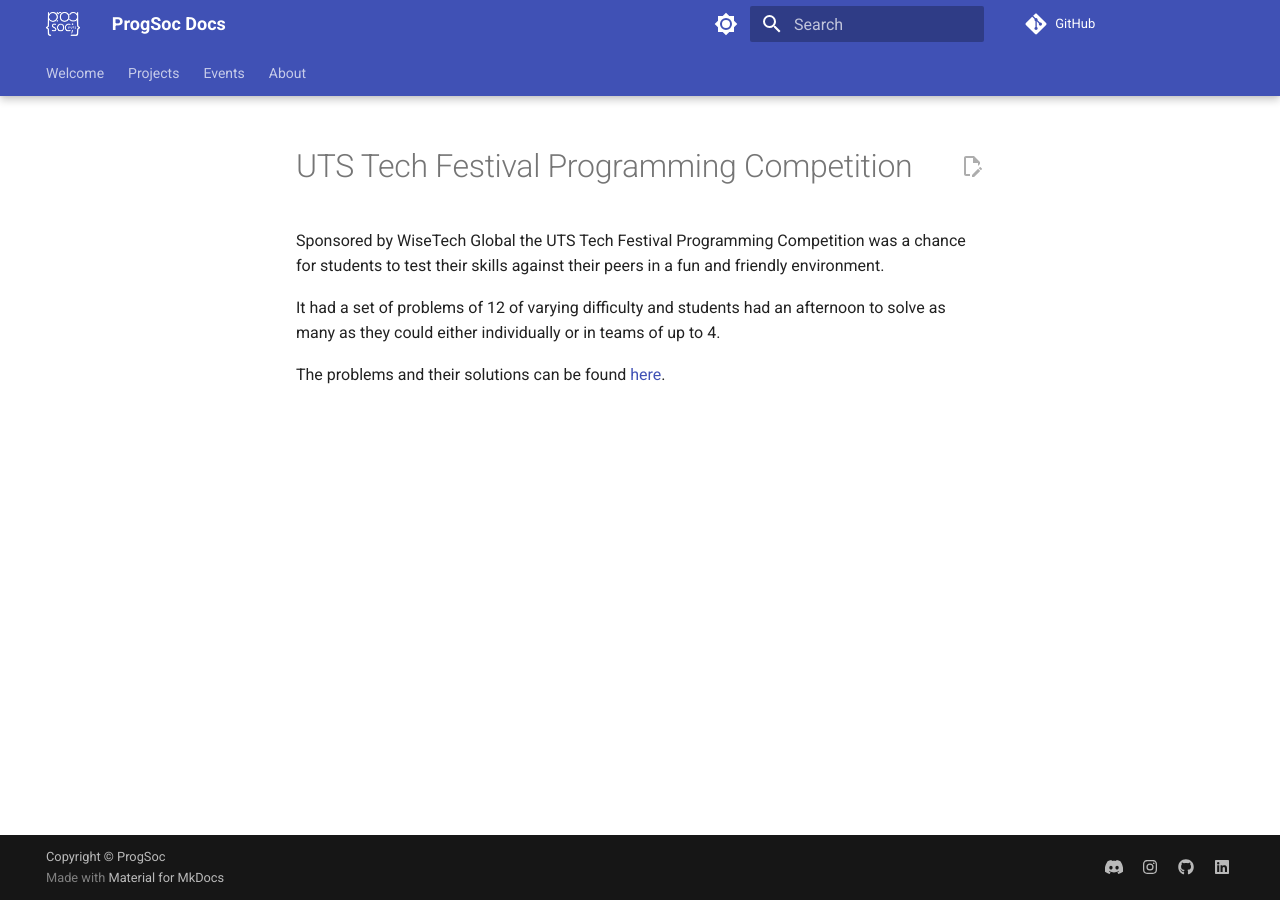
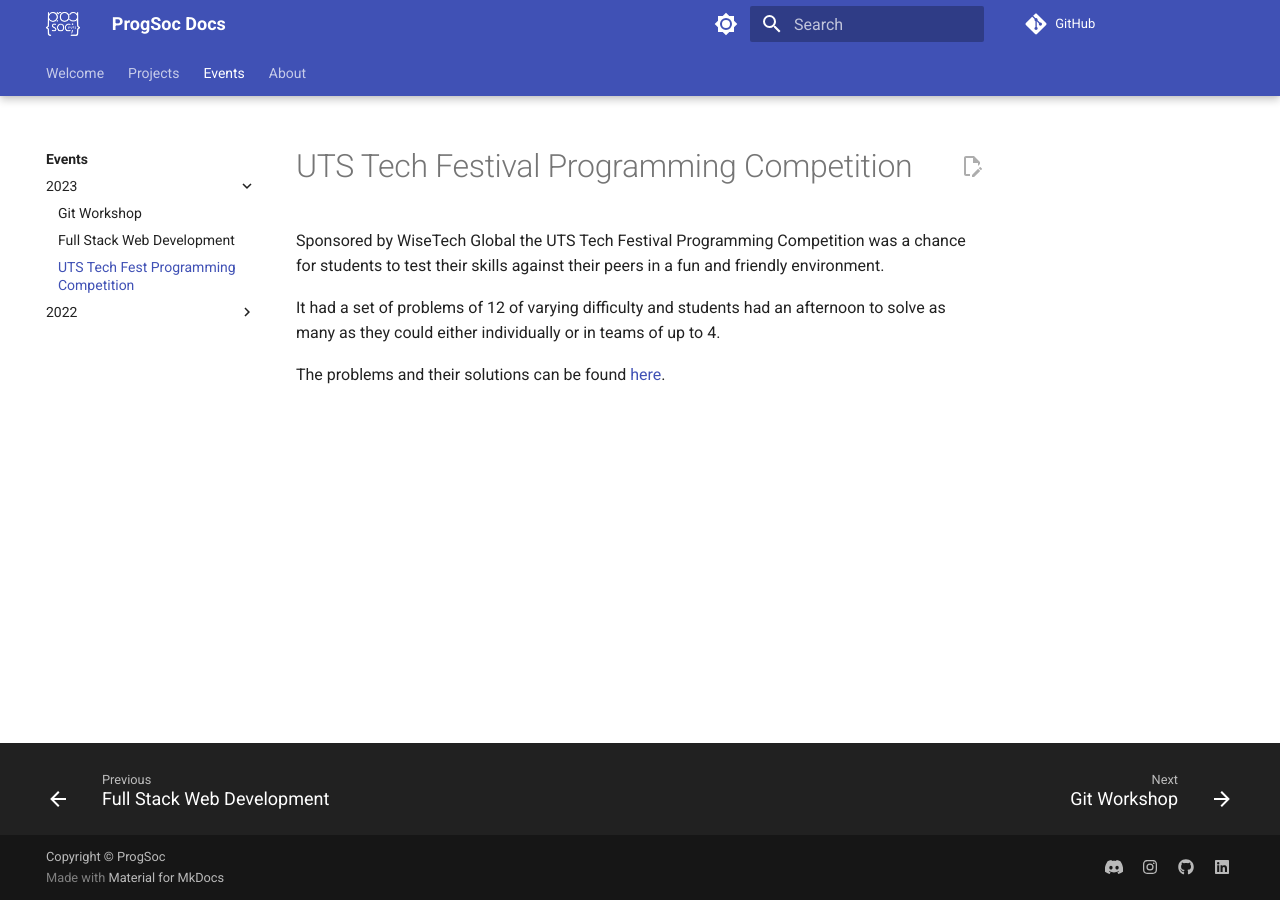
Before and after one commit to ProgSoc/Docs, an MkDocs documentation site: the page built from docs/events/2023/programming-competition.md, in a window 1280 px wide. Built offline with MkDocs 1.6.1 and Material for MkDocs 9.7.7, drawn with Linux system fonts in a browser that asks for light colours; comment, search, counter and statistics services are not loaded.

Commit message:
add comp

```diff
--- a/mkdocs.yml
+++ b/mkdocs.yml
@@ -103,8 +103,9 @@
   - Events:
     - events/index.md
     - 2023:
+      - Git Workshop: events/2023/git-workshop.md
       - Full Stack Web Development: events/2023/full-stack-web-development.md
-      - Git Workshop: events/2023/git-workshop.md
+      - UTS Tech Fest Programming Competition: events/2023/programming-competition.md
     - 2022:
       - Git Workshop: events/2022/git.md
       - React: events/2022/react.md
```
